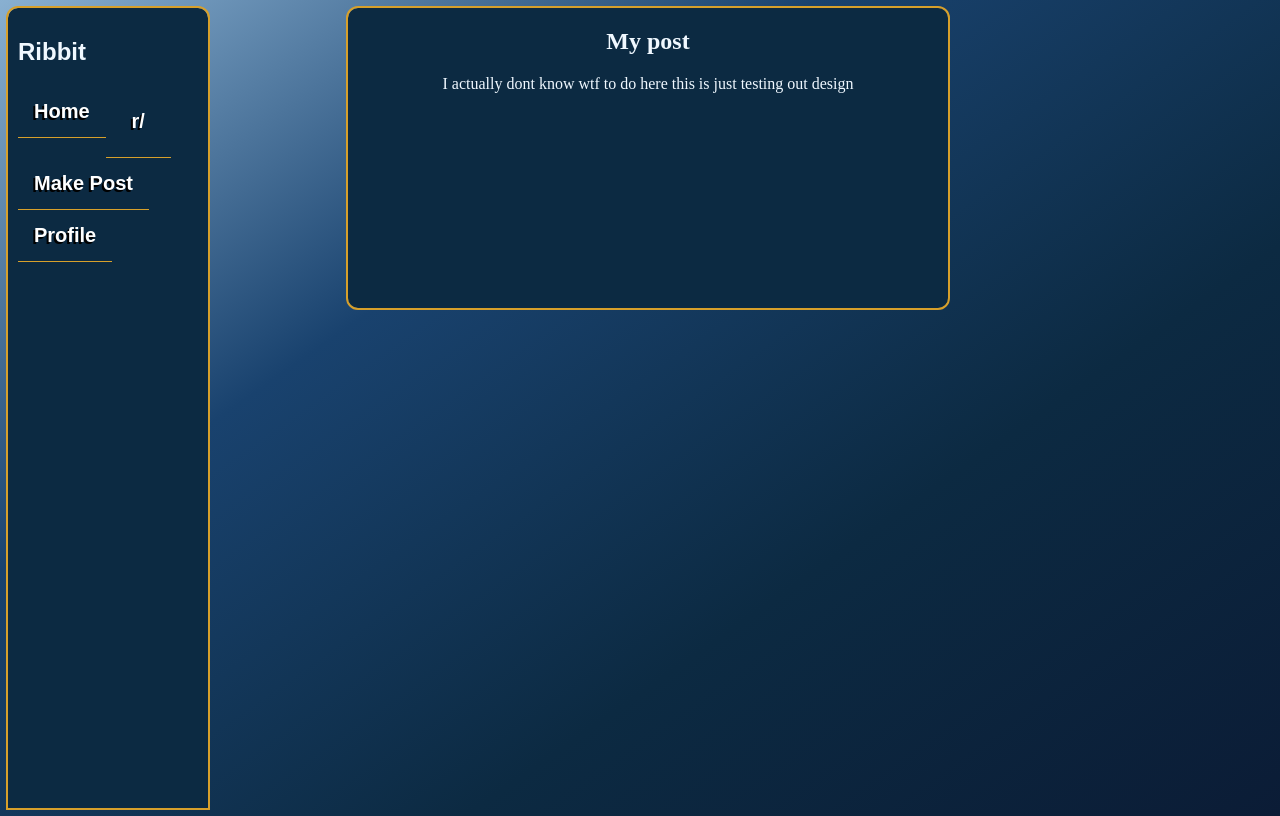
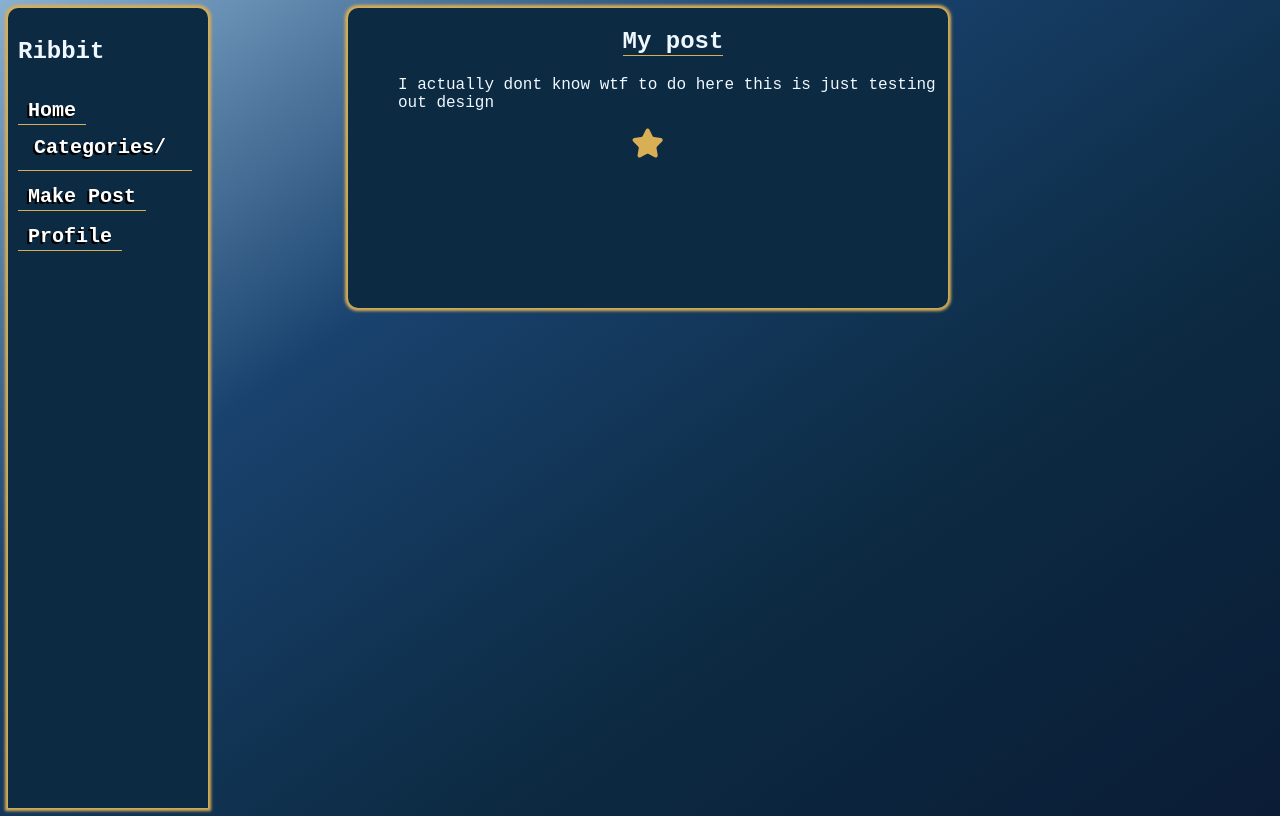
Before and after one commit to solvre/Assignment-2-IDG2001-gr3, a Flask app: page / in a window 1280 px wide. Run offline with Flask 3, Linux system fonts and the light colour scheme.

Commit message:
arguing with css
nothing works, loves that

```diff
--- a/Static/style.css
+++ b/Static/style.css
@@ -1,30 +1,31 @@
 body{
     width: 100%;
-    height: 100vh; /* Full viewport height */
+    height: 100vh;
     background: linear-gradient(145deg, #89b0d1, #19426e, #0c2a42, #0b1c36);
 }
 
 h1, h2, h3, h4, p {
     color: aliceblue;
+    font-family:'Courier New', Courier, monospace;
 }
 
 nav {
     overflow: hidden;
     background-color: #0c2a42;
     display: grid;
-    font-family: Arial, Helvetica, sans-serif;
+    font-family:'Courier New', Courier, monospace;
     width: 200px;
     height: 100vh;
     position: fixed;
     border-radius: 10px 10px 0% 0%;
-    outline: 2px solid #d7a02b;
+    box-shadow: 0px 0px 3px 3px #d9af56;
 }
 
 nav a {
     float: left;
     font-size: 20px;
     color: white;
-    padding: 14px 16px;
+    padding: 14px 10px 2px;
     text-decoration: none;
     font-weight: bold;
     text-shadow: -2px 2px 0 black;
@@ -35,7 +36,7 @@ nav a:hover, .dropdown:hover {
 }
 
 a, .dropdown {
-    border-bottom: 1px solid #d7a02b;
+    border-bottom: 1px solid #d9af56;
 }
 
 .navbarContent, .dropdown {
@@ -57,10 +58,9 @@ a, .dropdown {
     border: none;
     outline: none;
     color: white;
-    padding: 14px 16px;
     background-color: inherit;
     font-family: inherit;
-    margin: 0;
+    margin-right: 10px;
     font-weight: bold;
     text-shadow: -2px 2px 0 black;
 }
@@ -90,8 +90,12 @@ a, .dropdown {
     background-color: #afc2e0;
 }
 
-.show {display:block;}
+.show {
+    display:block;
+}
 
+
+/* post design stuff */
 .post {
     display: grid;
     justify-content: center;
@@ -102,6 +106,33 @@ a, .dropdown {
     background-color: #0c2a42;
     width: 600px;
     height: 300px;
-    outline: 2px solid #d7a02b;
+    box-shadow: 0px 0px 3px 3px #d9af56;
     border-radius: 10px;
 }
+
+.posth2, .postp {
+    margin-left: 50px;
+}
+
+.posth2 {
+    border-bottom: 1px solid #d9af56;
+}
+
+.star-button {
+    background: none;
+    border: none;
+    padding: 0;
+    cursor: pointer;
+    display: inline-block;
+}
+
+.star-button svg {
+    width: 30x;
+    height: 30px;
+    fill: #d9af56;
+    transition: fill 0.3s;
+}
+
+.star-button:hover svg {
+    fill: orange;
+}
--- a/Templates/index.html
+++ b/Templates/index.html
@@ -15,15 +15,15 @@
             <h1>Ribbit</h1>
             <a href="#">Home</a>
             <div class="dropdown">
-                <button button onclick="dropFunction()" class="dropbtn">r/</button>
+                <button button onclick="dropFunction()" class="dropbtn">Categories/</button>
                 <div id="myDropdown" class="dropdown-content">
                     <a href="#">r/1</a>
                     <a href="#">r/2</a>
                     <a href="#">r/3</a>
                 </div>
             </div>
-            <a href="#">Make Post</a>
-            <a href="#">Profile</a>
+            <a href="{{ url_for('static', filename='makePost.html') }}">Make Post</a>
+            <a href="{{ url_for('static', filename='profile.html') }}">Profile</a>
             </div>
         </nav>
     </header>
@@ -31,9 +31,15 @@
     <main id="content">
         <div class="post">
             <div class="post-design">
-            <h2>My post</h2>
-            <p> I actually dont know wtf to do here this is just testing out design</p>
+            <h2 class="posth2">My post</h2>
+            <p class="postp"> I actually dont know wtf to do here this is just testing out design</p>
+            <button class="star-button">
+                <svg viewBox="0 0 96.56 92.63">
+                    <path class="cls-1" d="m53.97,5.29l9.46,19.17c.92,1.87,2.71,3.17,4.78,3.47l21.16,3.07c5.21.76,7.28,7.15,3.52,10.83l-15.31,14.92c-1.5,1.46-2.18,3.56-1.83,5.62l3.61,21.07c.89,5.18-4.55,9.14-9.21,6.69l-18.92-9.95c-1.85-.97-4.06-.97-5.91,0l-18.92,9.95c-4.66,2.45-10.1-1.51-9.21-6.69l3.61-21.07c.35-2.06-.33-4.16-1.83-5.62l-15.31-14.92c-3.77-3.67-1.69-10.07,3.52-10.83l21.16-3.07c2.07-.3,3.85-1.6,4.78-3.47l9.46-19.17c2.33-4.72,9.05-4.72,11.38,0Z" />
+                </svg>
+            </button>
                 </div>
+
         </div>
 
     </main>
```
Also changed, not shown: Pages/r/Pages/gurCategory.html (added, +31 -0 lines), Pages/r/Pages/marCategory.html (added, +31 -0 lines), Pages/r/Pages/solCategory.html (added, +31 -0 lines), Static/makePost.html (added, +42 -0 lines), Static/profile.html (added, +31 -0 lines).
